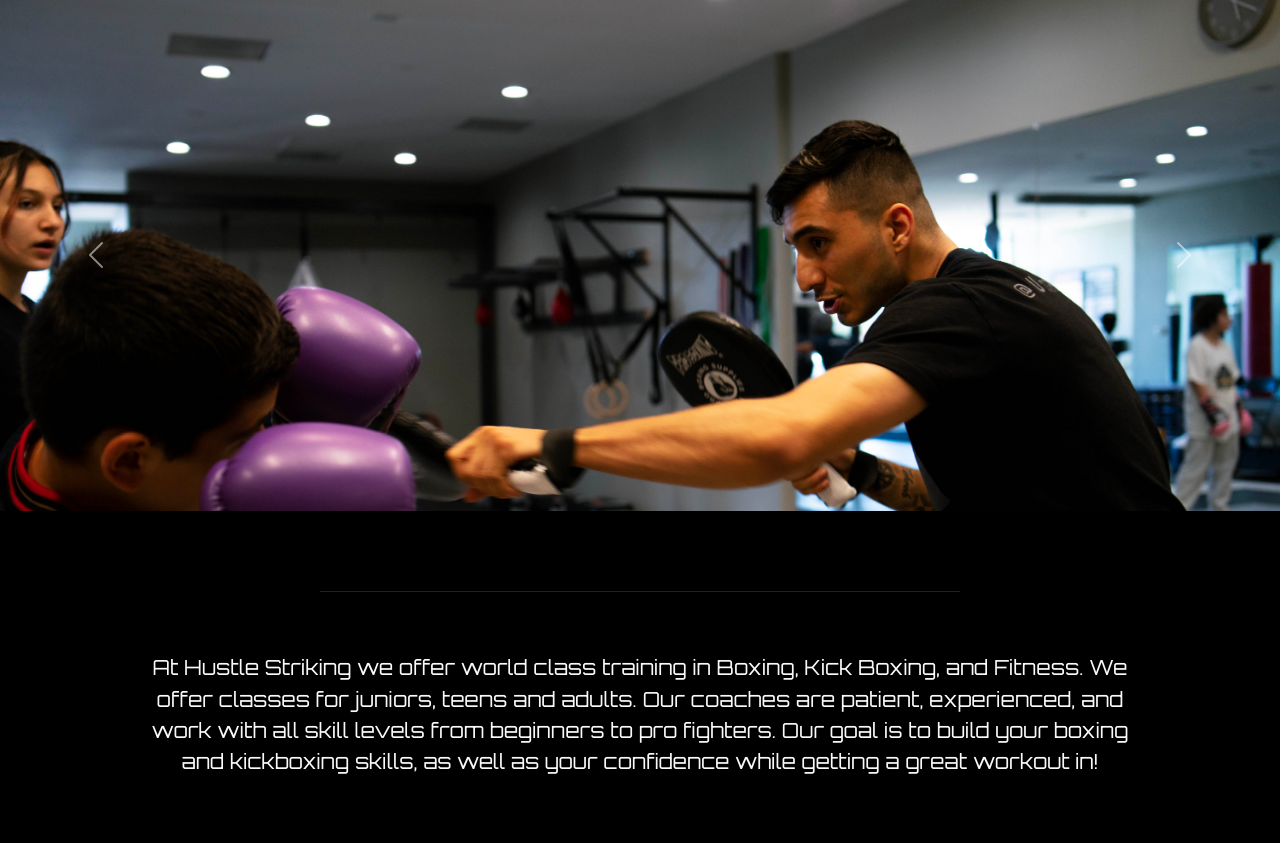
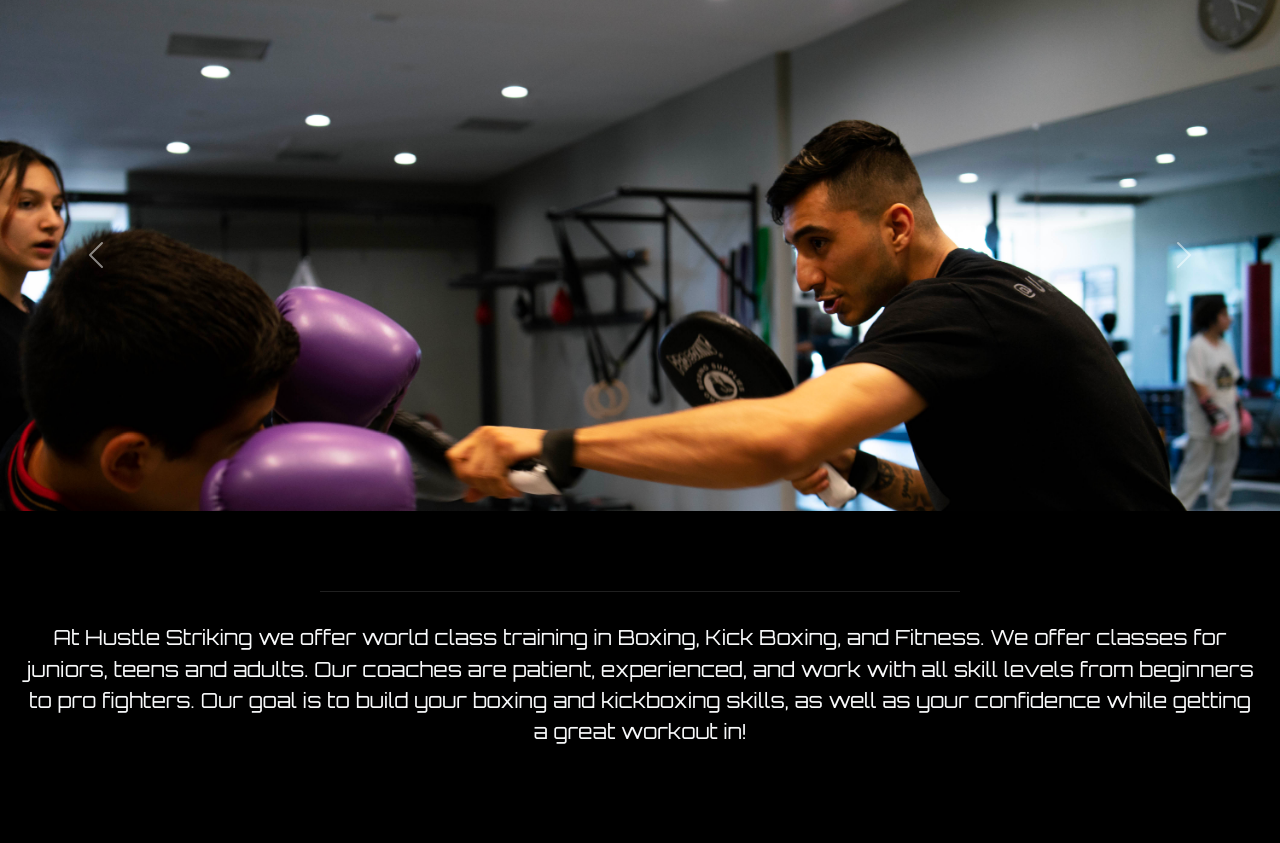
Before and after one commit to shayanvalaie/hustle_striking, a Django app: template hustle_striking_app/templates/store/home.html in a window 1280 px wide. Shown: the part 90-933 px from the top of the page. After the commit the page ends 834 px from the top, so only its background shows below. Run offline with Django 3.2, Linux system fonts and the light colour scheme; the template is opened without the code that fills it, so the values that code supplies are empty; some libraries are stand-ins or nearby versions; some web fonts are replaced.

Commit message:
about changes

```diff
--- a/static/css/main.css
+++ b/static/css/main.css
@@ -146,9 +146,9 @@ body {
 
 .about {
   margin-top: 10px;
-  padding: 50px;
-  margin-left: 100px;
-  margin-right: 100px;
+  padding: 20px;
+  margin-left: 5px;
+  margin-right: 5px;
 }
 
 .dropdown1 {
```
